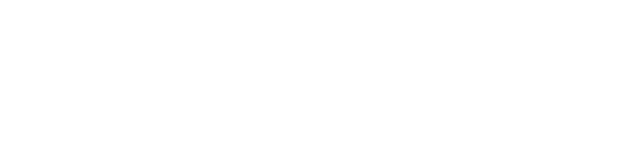
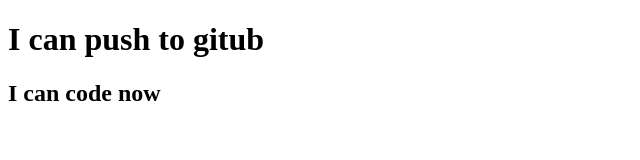
Before and after one commit to sajibsarker1/my-second-repo, a plain HTML site: page index.html in a window 1280 px wide. Shown: the whole page, without its empty margins (0-640 px from the left). Drawn offline with Linux system fonts and the light colour scheme.

Commit message:
added header

```diff
--- a/index.html
+++ b/index.html
@@ -7,6 +7,7 @@
     <title>My second github repo</title>
 </head>
 <body>
-
+    <h1>I can push to gitub</h1>
+    <h2>I can code now</h2>
 </body>
 </html>
```
